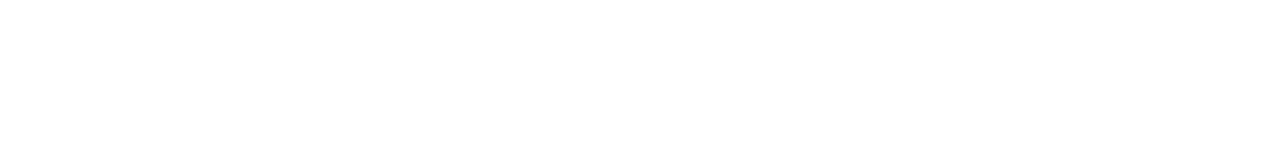
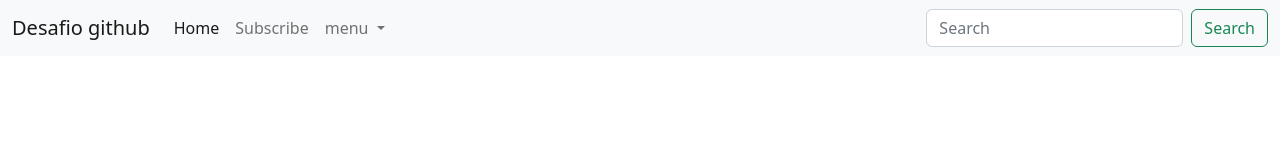
Before and after one commit to franco-libertini/CRYPTOMAT-Libertini, a plain HTML site: page index.html in a window 1280 px wide. Drawn offline with nearby package versions, Linux system fonts and the light colour scheme.

Commit message:
agregado navbar y paginas extras

```diff
--- a/index.html
+++ b/index.html
@@ -11,7 +11,39 @@
 </head>
 <body>
     <header>
+        <nav class="navbar navbar-expand-lg bg-light">
+            <div class="container-fluid">
+              <a class="navbar-brand" href="#">Desafio github</a>
+              <button class="navbar-toggler" type="button" data-bs-toggle="collapse" data-bs-target="#navbarSupportedContent" aria-controls="navbarSupportedContent" aria-expanded="false" aria-label="Toggle navigation">
+                <span class="navbar-toggler-icon"></span>
+              </button>
+              <div class="collapse navbar-collapse" id="navbarSupportedContent">
+                <ul class="navbar-nav me-auto mb-2 mb-lg-0">
+                  <li class="nav-item">
+                    <a class="nav-link active" aria-current="page" href="#">Home</a>
+                  </li>
+                  <li class="nav-item">
+                    <a class="nav-link" href="#">Subscribe</a>
+                  </li>
+                  <li class="nav-item dropdown">
+                    <a class="nav-link dropdown-toggle" href="#" role="button" data-bs-toggle="dropdown" aria-expanded="false">
+                      menu
+                    </a>
+                    <ul class="dropdown-menu">
+                      <li><a class="dropdown-item" href="#">about</a></li>
+                      <li><a class="dropdown-item" href="#">gallery</a></li>
+                      <li><a class="dropdown-item" href="#">login</a></li>
+                    </ul>
+                  </li>
 
+                </ul>
+                <form class="d-flex" role="search">
+                  <input class="form-control me-2" type="search" placeholder="Search" aria-label="Search">
+                  <button class="btn btn-outline-success" type="submit">Search</button>
+                </form>
+              </div>
+            </div>
+          </nav>
     </header>
     <main>
 
```
Also changed, not shown: pages/about.html (added), pages/contact.html (added), pages/gallery.html (added), pages/login.html (added).
